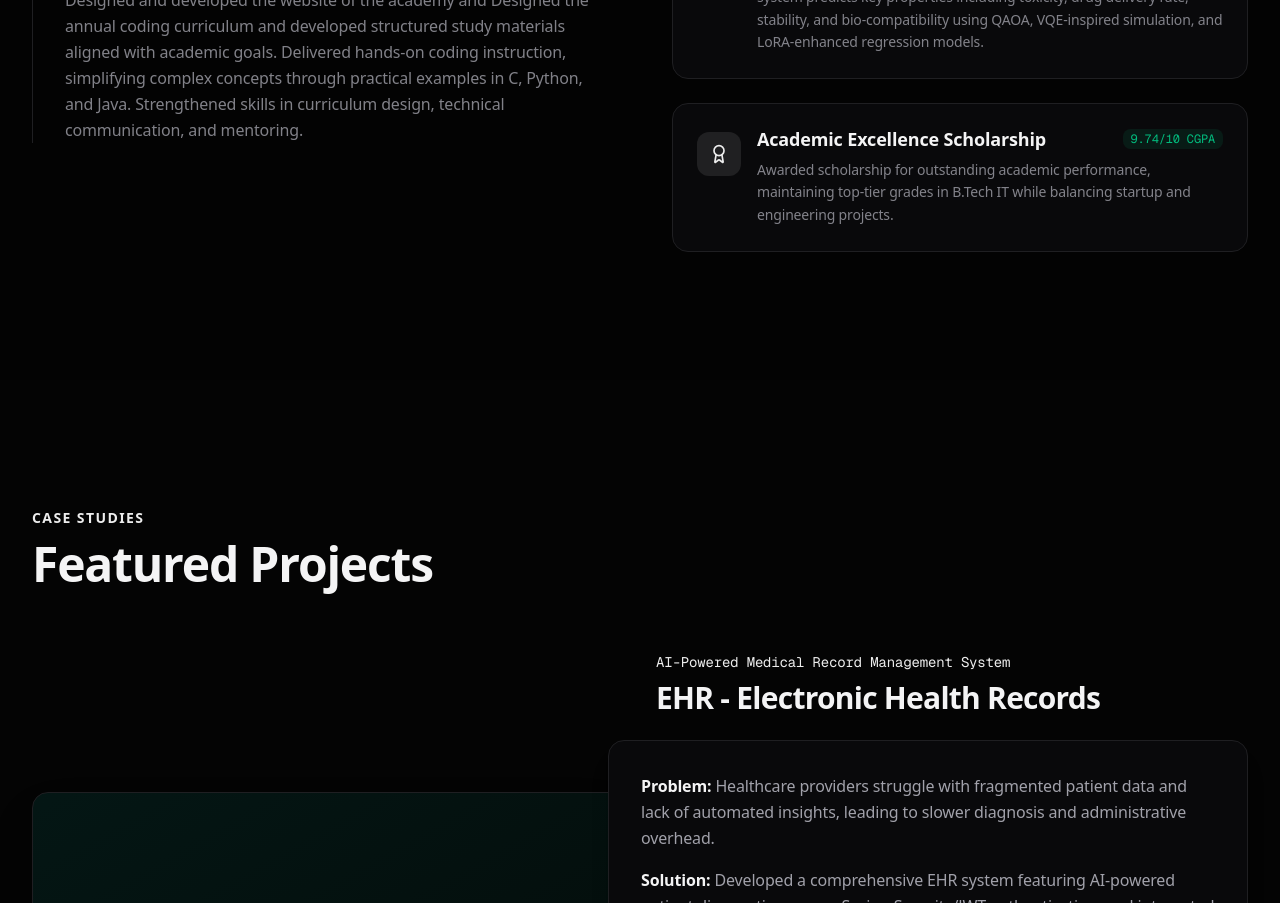
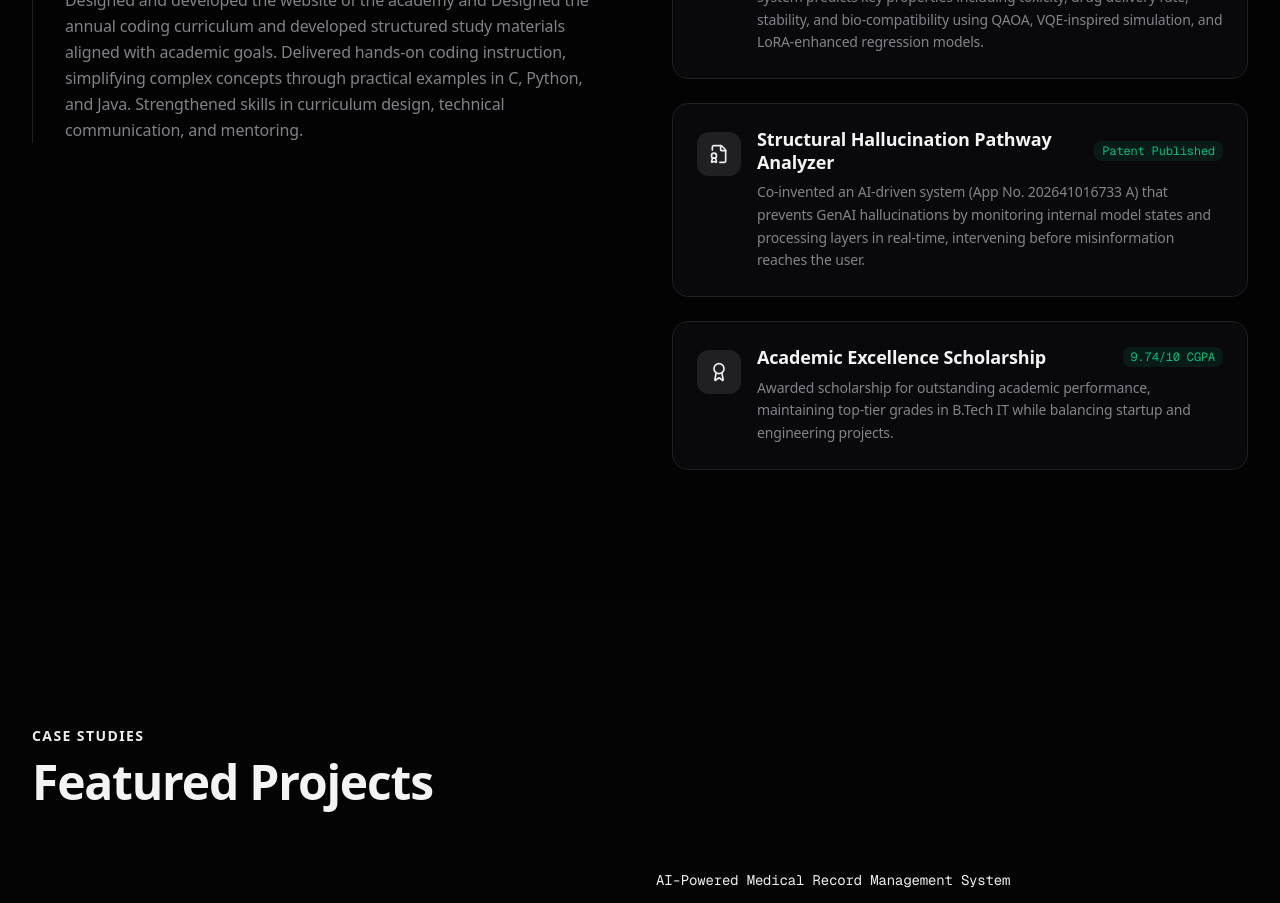
Before and after one commit to NithilSuganthan/Nithil-Suganthan-R-Portfolio, a Next.js app: page / in a window 1280 px wide. Shown: the part 4720-5623 px from the top of the page. Built offline with nearby package versions, Linux system fonts and the light colour scheme.

Commit message:
Add Structural Hallucination Pathway Analyzer patent to achievements

```diff
--- a/src/data/portfolio.ts
+++ b/src/data/portfolio.ts
@@ -85,6 +85,12 @@ export const achievements = [
         award: "Patent Published",
         iconName: "FileBadge2",
         description: "Co-invented a system of quantum-inspired AI-based nanomaterial discovery for healthcare applications (App No. 202641016448 A). The system predicts key properties including toxicity, drug delivery rate, stability, and bio-compatibility using QAOA, VQE-inspired simulation, and LoRA-enhanced regression models.",
+    },
+    {
+        title: "Structural Hallucination Pathway Analyzer",
+        award: "Patent Published",
+        iconName: "FileBadge2",
+        description: "Co-invented an AI-driven system (App No. 202641016733 A) that prevents GenAI hallucinations by monitoring internal model states and processing layers in real-time, intervening before misinformation reaches the user.",
     },
     {
         title: "Academic Excellence Scholarship",
```
